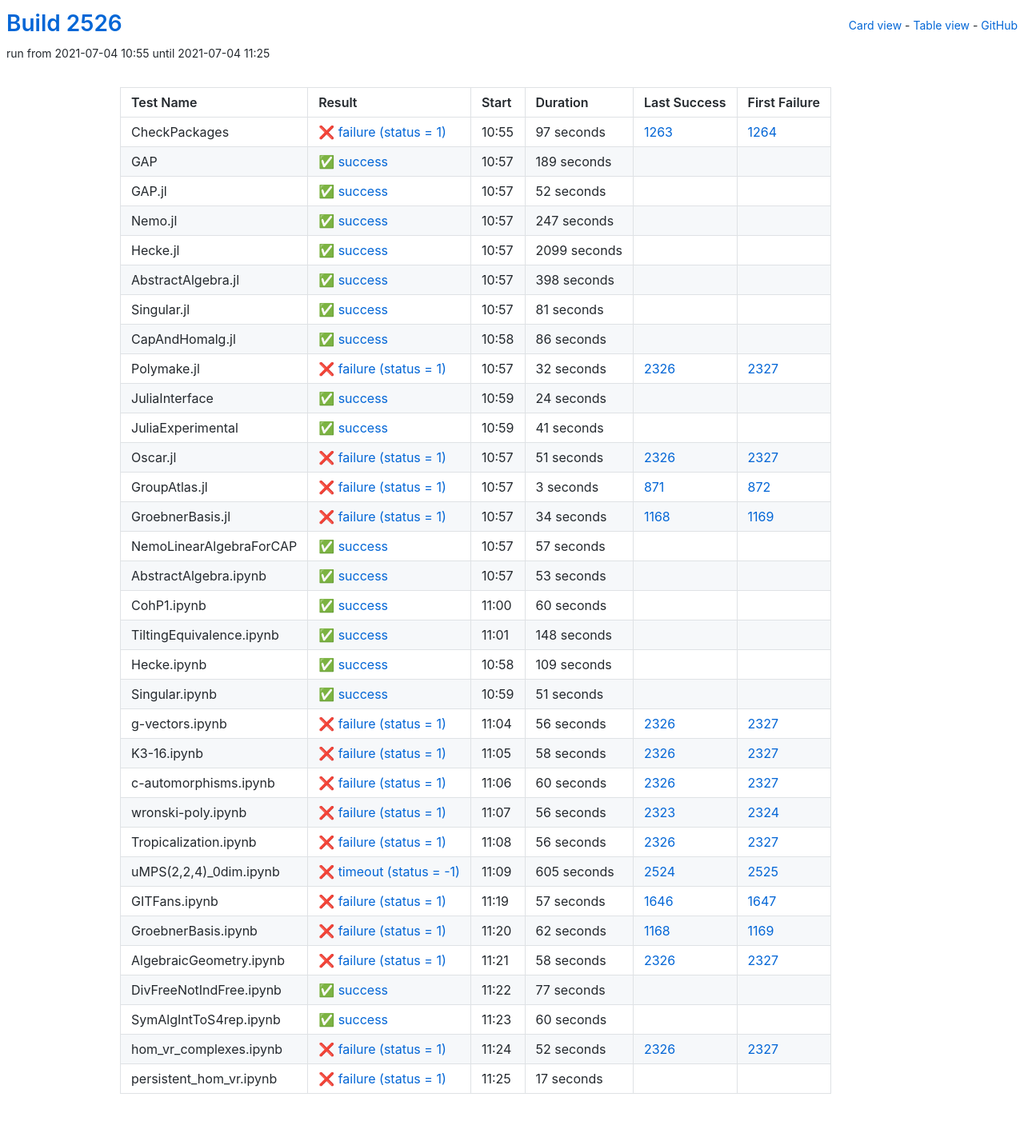
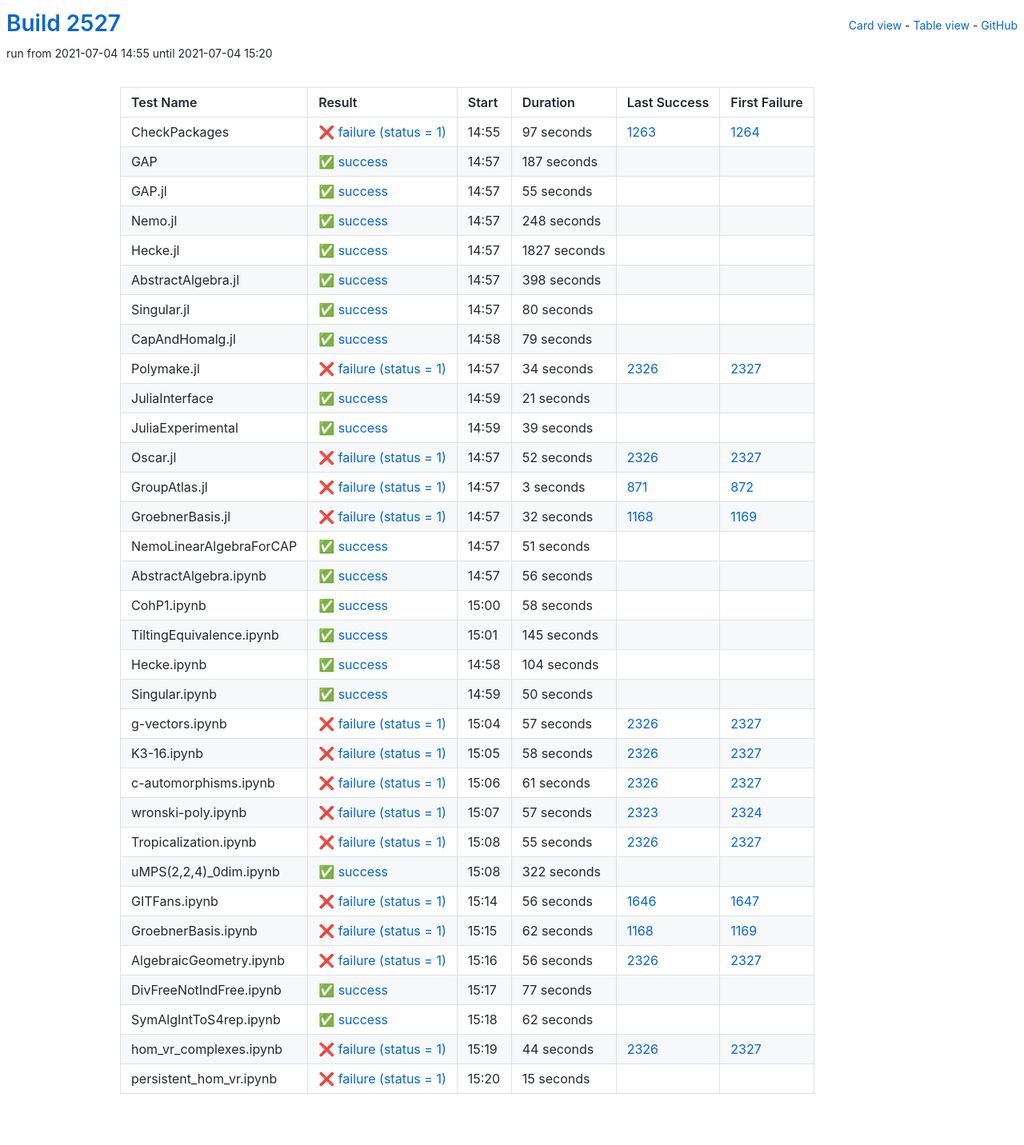
Before and after one commit to oscar-system/oscar-ci-status-stable, a Jekyll site: the page built from table.html, in a window 1280 px wide. Shown: the whole page at 80% size. Built offline with Jekyll 4.4.1, drawn with Linux system fonts in a browser that asks for light colours.

Commit message:
Build #2527

```diff
--- a/_data/ci.yml
+++ b/_data/ci.yml
@@ -1,6 +1,6 @@
 ---
-build: 2526
-build_url: https://oscarci.mathematik.uni-kl.de/job/oscar-stable/2526/
+build: 2527
+build_url: https://oscarci.mathematik.uni-kl.de/job/oscar-stable/2527/
 job: oscar-stable
 organization: oscar-system
 repo: oscar-ci-status-stable
@@ -8,8 +8,8 @@ repourl: https://github.com/oscar-system/oscar-ci-status-stable
 tests:
 - name: CheckPackages
   id: checkpackages
-  log: https://oscarci.mathematik.uni-kl.de/job/oscar-stable/2526/artifact/logs/build-2526/CheckPackages.log
-  start: 2021-07-04 10:55
+  log: https://oscarci.mathematik.uni-kl.de/job/oscar-stable/2527/artifact/logs/build-2527/CheckPackages.log
+  start: 2021-07-04 14:55
   success: false
   exitcode: 1
   status: failure
@@ -20,56 +20,56 @@ tests:
   first_failure_url: https://oscarci.mathematik.uni-kl.de/job/oscar-stable/1264/
 - name: GAP
   id: gap
-  log: https://oscarci.mathematik.uni-kl.de/job/oscar-stable/2526/artifact/logs/build-2526/GAP.log
-  start: 2021-07-04 10:57
+  log: https://oscarci.mathematik.uni-kl.de/job/oscar-stable/2527/artifact/logs/build-2527/GAP.log
+  start: 2021-07-04 14:57
   success: true
   exitcode: 0
   status: success
-  duration: 189
+  duration: 187
   last_success: false
   last_success_url:
   first_failure: false
   first_failure_url:
 - name: GAP.jl
   id: gap-jl
-  log: https://oscarci.mathematik.uni-kl.de/job/oscar-stable/2526/artifact/logs/build-2526/GAP.jl.log
-  start: 2021-07-04 10:57
+  log: https://oscarci.mathematik.uni-kl.de/job/oscar-stable/2527/artifact/logs/build-2527/GAP.jl.log
+  start: 2021-07-04 14:57
   success: true
   exitcode: 0
   status: success
-  duration: 52
+  duration: 55
   last_success: false
   last_success_url:
   first_failure: false
   first_failure_url:
 - name: Nemo.jl
   id: nemo-jl
-  log: https://oscarci.mathematik.uni-kl.de/job/oscar-stable/2526/artifact/logs/build-2526/Nemo.jl.log
-  start: 2021-07-04 10:57
+  log: https://oscarci.mathematik.uni-kl.de/job/oscar-stable/2527/artifact/logs/build-2527/Nemo.jl.log
+  start: 2021-07-04 14:57
   success: true
   exitcode: 0
   status: success
-  duration: 247
+  duration: 248
   last_success: false
   last_success_url:
   first_failure: false
   first_failure_url:
 - name: Hecke.jl
   id: hecke-jl
-  log: https://oscarci.mathematik.uni-kl.de/job/oscar-stable/2526/artifact/logs/build-2526/Hecke.jl.log
-  start: 2021-07-04 10:57
+  log: https://oscarci.mathematik.uni-kl.de/job/oscar-stable/2527/artifact/logs/build-2527/Hecke.jl.log
+  start: 2021-07-04 14:57
   success: true
   exitcode: 0
   status: success
-  duration: 2099
+  duration: 1827
   last_success: false
   last_success_url:
   first_failure: false
   first_failure_url:
 - name: AbstractAlgebra.jl
   id: abstractalgebra-jl
-  log: https://oscarci.mathematik.uni-kl.de/job/oscar-stable/2526/artifact/logs/build-2526/AbstractAlgebra.jl.log
-  start: 2021-07-04 10:57
+  log: https://oscarci.mathematik.uni-kl.de/job/oscar-stable/2527/artifact/logs/build-2527/AbstractAlgebra.jl.log
+  start: 2021-07-04 14:57
   success: true
   exitcode: 0
   status: success
@@ -80,80 +80,80 @@ tests:
   first_failure_url:
 - name: Singular.jl
   id: singular-jl
-  log: https://oscarci.mathematik.uni-kl.de/job/oscar-stable/2526/artifact/logs/build-2526/Singular.jl.log
-  start: 2021-07-04 10:57
+  log: https://oscarci.mathematik.uni-kl.de/job/oscar-stable/2527/artifact/logs/build-2527/Singular.jl.log
+  start: 2021-07-04 14:57
   success: true
   exitcode: 0
   status: success
-  duration: 81
+  duration: 80
   last_success: false
   last_success_url:
   first_failure: false
   first_failure_url:
 - name: CapAndHomalg.jl
   id: capandhomalg-jl
-  log: https://oscarci.mathematik.uni-kl.de/job/oscar-stable/2526/artifact/logs/build-2526/CapAndHomalg.jl.log
-  start: 2021-07-04 10:58
+  log: https://oscarci.mathematik.uni-kl.de/job/oscar-stable/2527/artifact/logs/build-2527/CapAndHomalg.jl.log
+  start: 2021-07-04 14:58
   success: true
   exitcode: 0
   status: success
-  duration: 86
+  duration: 79
   last_success: false
   last_success_url:
   first_failure: false
   first_failure_url:
 - name: Polymake.jl
   id: polymake-jl
-  log: https://oscarci.mathematik.uni-kl.de/job/oscar-stable/2526/artifact/logs/build-2526/Polymake.jl.log
-  start: 2021-07-04 10:57
+  log: https://oscarci.mathematik.uni-kl.de/job/oscar-stable/2527/artifact/logs/build-2527/Polymake.jl.log
+  start: 2021-07-04 14:57
   success: false
   exitcode: 1
   status: failure
-  duration: 32
+  duration: 34
   last_success: 2326
   last_success_url: https://oscarci.mathematik.uni-kl.de/job/oscar-stable/2326/
   first_failure: 2327
   first_failure_url: https://oscarci.mathematik.uni-kl.de/job/oscar-stable/2327/
 - name: JuliaInterface
   id: juliainterface
-  log: https://oscarci.mathematik.uni-kl.de/job/oscar-stable/2526/artifact/logs/build-2526/JuliaInterface.log
-  start: 2021-07-04 10:59
+  log: https://oscarci.mathematik.uni-kl.de/job/oscar-stable/2527/artifact/logs/build-2527/JuliaInterface.log
+  start: 2021-07-04 14:59
   success: true
   exitcode: 0
   status: success
-  duration: 24
+  duration: 21
   last_success: false
   last_success_url:
   first_failure: false
   first_failure_url:
 - name: JuliaExperimental
   id: juliaexperimental
-  log: https://oscarci.mathematik.uni-kl.de/job/oscar-stable/2526/artifact/logs/build-2526/JuliaExperimental.log
-  start: 2021-07-04 10:59
+  log: https://oscarci.mathematik.uni-kl.de/job/oscar-stable/2527/artifact/logs/build-2527/JuliaExperimental.log
+  start: 2021-07-04 14:59
   success: true
   exitcode: 0
   status: success
-  duration: 41
+  duration: 39
   last_success: false
   last_success_url:
   first_failure: false
   first_failure_url:
 - name: Oscar.jl
   id: oscar-jl
-  log: https://oscarci.mathematik.uni-kl.de/job/oscar-stable/2526/artifact/logs/build-2526/Oscar.jl.log
-  start: 2021-07-04 10:57
+  log: https://oscarci.mathematik.uni-kl.de/job/oscar-stable/2527/artifact/logs/build-2527/Oscar.jl.log
+  start: 2021-07-04 14:57
   success: false
   exitcode: 1
   status: failure
-  duration: 51
+  duration: 52
   last_success: 2326
   last_success_url: https://oscarci.mathematik.uni-kl.de/job/oscar-stable/2326/
   first_failure: 2327
   first_failure_url: https://oscarci.mathematik.uni-kl.de/job/oscar-stable/2327/
 - name: GroupAtlas.jl
   id: groupatlas-jl
-  log: https://oscarci.mathematik.uni-kl.de/job/oscar-stable/2526/artifact/logs/build-2526/GroupAtlas.jl.log
-  start: 2021-07-04 10:57
+  log: https://oscarci.mathematik.uni-kl.de/job/oscar-stable/2527/artifact/logs/build-2527/GroupAtlas.jl.log
+  start: 2021-07-04 14:57
   success: false
   exitcode: 1
   status: failure
@@ -164,80 +164,20 @@ tests:
   first_failure_url: https://oscarci.mathematik.uni-kl.de/job/oscar-stable/872/
 - name: GroebnerBasis.jl
   id: groebnerbasis-jl
-  log: https://oscarci.mathematik.uni-kl.de/job/oscar-stable/2526/artifact/logs/build-2526/GroebnerBasis.jl.log
-  start: 2021-07-04 10:57
+  log: https://oscarci.mathematik.uni-kl.de/job/oscar-stable/2527/artifact/logs/build-2527/GroebnerBasis.jl.log
+  start: 2021-07-04 14:57
   success: false
   exitcode: 1
   status: failure
-  duration: 34
+  duration: 32
   last_success: 1168
   last_success_url: https://oscarci.mathematik.uni-kl.de/job/oscar-stable/1168/
   first_failure: 1169
   first_failure_url: https://oscarci.mathematik.uni-kl.de/job/oscar-stable/1169/
 - name: NemoLinearAlgebraForCAP
   id: nemolinearalgebraforcap
-  log: https://oscarci.mathematik.uni-kl.de/job/oscar-stable/2526/artifact/logs/build-2526/NemoLinearAlgebraForCAP.log
-  start: 2021-07-04 10:57
-  success: true
-  exitcode: 0
-  status: success
-  duration: 57
-  last_success: false
-  last_success_url:
-  first_failure: false
-  first_failure_url:
-- name: AbstractAlgebra.ipynb
-  id: abstractalgebra-ipynb
-  log: https://oscarci.mathematik.uni-kl.de/job/oscar-stable/2526/artifact/logs/build-2526/AbstractAlgebra.ipynb.log
-  start: 2021-07-04 10:57
-  success: true
-  exitcode: 0
-  status: success
-  duration: 53
-  last_success: false
-  last_success_url:
-  first_failure: false
-  first_failure_url:
-- name: CohP1.ipynb
-  id: cohp1-ipynb
-  log: https://oscarci.mathematik.uni-kl.de/job/oscar-stable/2526/artifact/logs/build-2526/CohP1.ipynb.log
-  start: 2021-07-04 11:00
-  success: true
-  exitcode: 0
-  status: success
-  duration: 60
-  last_success: false
-  last_success_url:
-  first_failure: false
-  first_failure_url:
-- name: TiltingEquivalence.ipynb
-  id: tiltingequivalence-ipynb
-  log: https://oscarci.mathematik.uni-kl.de/job/oscar-stable/2526/artifact/logs/build-2526/TiltingEquivalence.ipynb.log
-  start: 2021-07-04 11:01
-  success: true
-  exitcode: 0
-  status: success
-  duration: 148
-  last_success: false
-  last_success_url:
-  first_failure: false
-  first_failure_url:
-- name: Hecke.ipynb
-  id: hecke-ipynb
-  log: https://oscarci.mathematik.uni-kl.de/job/oscar-stable/2526/artifact/logs/build-2526/Hecke.ipynb.log
-  start: 2021-07-04 10:58
-  success: true
-  exitcode: 0
-  status: success
-  duration: 109
-  last_success: false
-  last_success_url:
-  first_failure: false
-  first_failure_url:
-- name: Singular.ipynb
-  id: singular-ipynb
-  log: https://oscarci.mathematik.uni-kl.de/job/oscar-stable/2526/artifact/logs/build-2526/Singular.ipynb.log
-  start: 2021-07-04 10:59
+  log: https://oscarci.mathematik.uni-kl.de/job/oscar-stable/2527/artifact/logs/build-2527/NemoLinearAlgebraForCAP.log
+  start: 2021-07-04 14:57
   success: true
   exitcode: 0
   status: success
@@ -246,22 +186,82 @@ tests:
   last_success_url:
   first_failure: false
   first_failure_url:
+- name: AbstractAlgebra.ipynb
+  id: abstractalgebra-ipynb
+  log: https://oscarci.mathematik.uni-kl.de/job/oscar-stable/2527/artifact/logs/build-2527/AbstractAlgebra.ipynb.log
+  start: 2021-07-04 14:57
+  success: true
+  exitcode: 0
+  status: success
+  duration: 56
+  last_success: false
+  last_success_url:
+  first_failure: false
+  first_failure_url:
+- name: CohP1.ipynb
+  id: cohp1-ipynb
+  log: https://oscarci.mathematik.uni-kl.de/job/oscar-stable/2527/artifact/logs/build-2527/CohP1.ipynb.log
+  start: 2021-07-04 15:00
+  success: true
+  exitcode: 0
+  status: success
+  duration: 58
+  last_success: false
+  last_success_url:
+  first_failure: false
+  first_failure_url:
+- name: TiltingEquivalence.ipynb
+  id: tiltingequivalence-ipynb
+  log: https://oscarci.mathematik.uni-kl.de/job/oscar-stable/2527/artifact/logs/build-2527/TiltingEquivalence.ipynb.log
+  start: 2021-07-04 15:01
+  success: true
+  exitcode: 0
+  status: success
+  duration: 145
+  last_success: false
+  last_success_url:
+  first_failure: false
+  first_failure_url:
+- name: Hecke.ipynb
+  id: hecke-ipynb
+  log: https://oscarci.mathematik.uni-kl.de/job/oscar-stable/2527/artifact/logs/build-2527/Hecke.ipynb.log
+  start: 2021-07-04 14:58
+  success: true
+  exitcode: 0
+  status: success
+  duration: 104
+  last_success: false
+  last_success_url:
+  first_failure: false
+  first_failure_url:
+- name: Singular.ipynb
+  id: singular-ipynb
+  log: https://oscarci.mathematik.uni-kl.de/job/oscar-stable/2527/artifact/logs/build-2527/Singular.ipynb.log
+  start: 2021-07-04 14:59
+  success: true
+  exitcode: 0
+  status: success
+  duration: 50
+  last_success: false
+  last_success_url:
+  first_failure: false
+  first_failure_url:
 - name: g-vectors.ipynb
   id: g-vectors-ipynb
-  log: https://oscarci.mathematik.uni-kl.de/job/oscar-stable/2526/artifact/logs/build-2526/g-vectors.ipynb.log
-  start: 2021-07-04 11:04
+  log: https://oscarci.mathematik.uni-kl.de/job/oscar-stable/2527/artifact/logs/build-2527/g-vectors.ipynb.log
+  start: 2021-07-04 15:04
   success: false
   exitcode: 1
   status: failure
-  duration: 56
+  duration: 57
   last_success: 2326
   last_success_url: https://oscarci.mathematik.uni-kl.de/job/oscar-stable/2326/
   first_failure: 2327
   first_failure_url: https://oscarci.mathematik.uni-kl.de/job/oscar-stable/2327/
 - name: K3-16.ipynb
   id: k3-16-ipynb
-  log: https://oscarci.mathematik.uni-kl.de/job/oscar-stable/2526/artifact/logs/build-2526/K3-16.ipynb.log
-  start: 2021-07-04 11:05
+  log: https://oscarci.mathematik.uni-kl.de/job/oscar-stable/2527/artifact/logs/build-2527/K3-16.ipynb.log
+  start: 2021-07-04 15:05
   success: false
   exitcode: 1
   status: failure
@@ -272,68 +272,68 @@ tests:
   first_failure_url: https://oscarci.mathematik.uni-kl.de/job/oscar-stable/2327/
 - name: c-automorphisms.ipynb
   id: c-automorphisms-ipynb
-  log: https://oscarci.mathematik.uni-kl.de/job/oscar-stable/2526/artifact/logs/build-2526/c-automorphisms.ipynb.log
-  start: 2021-07-04 11:06
+  log: https://oscarci.mathematik.uni-kl.de/job/oscar-stable/2527/artifact/logs/build-2527/c-automorphisms.ipynb.log
+  start: 2021-07-04 15:06
   success: false
   exitcode: 1
   status: failure
-  duration: 60
+  duration: 61
   last_success: 2326
   last_success_url: https://oscarci.mathematik.uni-kl.de/job/oscar-stable/2326/
   first_failure: 2327
   first_failure_url: https://oscarci.mathematik.uni-kl.de/job/oscar-stable/2327/
 - name: wronski-poly.ipynb
   id: wronski-poly-ipynb
-  log: https://oscarci.mathematik.uni-kl.de/job/oscar-stable/2526/artifact/logs/build-2526/wronski-poly.ipynb.log
-  start: 2021-07-04 11:07
+  log: https://oscarci.mathematik.uni-kl.de/job/oscar-stable/2527/artifact/logs/build-2527/wronski-poly.ipynb.log
+  start: 2021-07-04 15:07
   success: false
   exitcode: 1
   status: failure
-  duration: 56
+  duration: 57
   last_success: 2323
   last_success_url: https://oscarci.mathematik.uni-kl.de/job/oscar-stable/2323/
   first_failure: 2324
   first_failure_url: https://oscarci.mathematik.uni-kl.de/job/oscar-stable/2324/
 - name: Tropicalization.ipynb
   id: tropicalization-ipynb
-  log: https://oscarci.mathematik.uni-kl.de/job/oscar-stable/2526/artifact/logs/build-2526/Tropicalization.ipynb.log
-  start: 2021-07-04 11:08
+  log: https://oscarci.mathematik.uni-kl.de/job/oscar-stable/2527/artifact/logs/build-2527/Tropicalization.ipynb.log
+  start: 2021-07-04 15:08
   success: false
   exitcode: 1
   status: failure
-  duration: 56
+  duration: 55
   last_success: 2326
   last_success_url: https://oscarci.mathematik.uni-kl.de/job/oscar-stable/2326/
   first_failure: 2327
   first_failure_url: https://oscarci.mathematik.uni-kl.de/job/oscar-stable/2327/
 - name: uMPS(2,2,4)_0dim.ipynb
   id: umps-2-2-4-0dim-ipynb
-  log: https://oscarci.mathematik.uni-kl.de/job/oscar-stable/2526/artifact/logs/build-2526/uMPS-2-2-4-_0dim.ipynb.log
-  start: 2021-07-04 11:09
-  success: false
-  exitcode: -1
-  status: timeout
-  duration: 605
-  last_success: 2524
-  last_success_url: https://oscarci.mathematik.uni-kl.de/job/oscar-stable/2524/
-  first_failure: 2525
-  first_failure_url: https://oscarci.mathematik.uni-kl.de/job/oscar-stable/2525/
+  log: https://oscarci.mathematik.uni-kl.de/job/oscar-stable/2527/artifact/logs/build-2527/uMPS-2-2-4-_0dim.ipynb.log
+  start: 2021-07-04 15:08
+  success: true
+  exitcode: 0
+  status: success
+  duration: 322
+  last_success: false
+  last_success_url:
+  first_failure: false
+  first_failure_url:
 - name: GITFans.ipynb
   id: gitfans-ipynb
-  log: https://oscarci.mathematik.uni-kl.de/job/oscar-stable/2526/artifact/logs/build-2526/GITFans.ipynb.log
-  start: 2021-07-04 11:19
+  log: https://oscarci.mathematik.uni-kl.de/job/oscar-stable/2527/artifact/logs/build-2527/GITFans.ipynb.log
+  start: 2021-07-04 15:14
   success: false
   exitcode: 1
   status: failure
-  duration: 57
+  duration: 56
   last_success: 1646
   last_success_url: https://oscarci.mathematik.uni-kl.de/job/oscar-stable/1646/
   first_failure: 1647
   first_failure_url: https://oscarci.mathematik.uni-kl.de/job/oscar-stable/1647/
 - name: GroebnerBasis.ipynb
   id: groebnerbasis-ipynb
-  log: https://oscarci.mathematik.uni-kl.de/job/oscar-stable/2526/artifact/logs/build-2526/GroebnerBasis.ipynb.log
-  start: 2021-07-04 11:20
+  log: https://oscarci.mathematik.uni-kl.de/job/oscar-stable/2527/artifact/logs/build-2527/GroebnerBasis.ipynb.log
+  start: 2021-07-04 15:15
   success: false
   exitcode: 1
   status: failure
@@ -344,20 +344,20 @@ tests:
   first_failure_url: https://oscarci.mathematik.uni-kl.de/job/oscar-stable/1169/
 - name: AlgebraicGeometry.ipynb
   id: algebraicgeometry-ipynb
-  log: https://oscarci.mathematik.uni-kl.de/job/oscar-stable/2526/artifact/logs/build-2526/AlgebraicGeometry.ipynb.log
-  start: 2021-07-04 11:21
+  log: https://oscarci.mathematik.uni-kl.de/job/oscar-stable/2527/artifact/logs/build-2527/AlgebraicGeometry.ipynb.log
+  start: 2021-07-04 15:16
   success: false
   exitcode: 1
   status: failure
-  duration: 58
+  duration: 56
   last_success: 2326
   last_success_url: https://oscarci.mathematik.uni-kl.de/job/oscar-stable/2326/
   first_failure: 2327
   first_failure_url: https://oscarci.mathematik.uni-kl.de/job/oscar-stable/2327/
 - name: DivFreeNotIndFree.ipynb
   id: divfreenotindfree-ipynb
-  log: https://oscarci.mathematik.uni-kl.de/job/oscar-stable/2526/artifact/logs/build-2526/DivFreeNotIndFree.ipynb.log
-  start: 2021-07-04 11:22
+  log: https://oscarci.mathematik.uni-kl.de/job/oscar-stable/2527/artifact/logs/build-2527/DivFreeNotIndFree.ipynb.log
+  start: 2021-07-04 15:17
   success: true
   exitcode: 0
   status: success
@@ -368,36 +368,36 @@ tests:
   first_failure_url:
 - name: SymAlgIntToS4rep.ipynb
   id: symalginttos4rep-ipynb
-  log: https://oscarci.mathematik.uni-kl.de/job/oscar-stable/2526/artifact/logs/build-2526/SymAlgIntToS4rep.ipynb.log
-  start: 2021-07-04 11:23
+  log: https://oscarci.mathematik.uni-kl.de/job/oscar-stable/2527/artifact/logs/build-2527/SymAlgIntToS4rep.ipynb.log
+  start: 2021-07-04 15:18
   success: true
   exitcode: 0
   status: success
-  duration: 60
+  duration: 62
   last_success: false
   last_success_url:
   first_failure: false
   first_failure_url:
 - name: hom_vr_complexes.ipynb
   id: hom-vr-complexes-ipynb
-  log: https://oscarci.mathematik.uni-kl.de/job/oscar-stable/2526/artifact/logs/build-2526/hom_vr_complexes.ipynb.log
-  start: 2021-07-04 11:24
+  log: https://oscarci.mathematik.uni-kl.de/job/oscar-stable/2527/artifact/logs/build-2527/hom_vr_complexes.ipynb.log
+  start: 2021-07-04 15:19
   success: false
   exitcode: 1
   status: failure
-  duration: 52
+  duration: 44
   last_success: 2326
   last_success_url: https://oscarci.mathematik.uni-kl.de/job/oscar-stable/2326/
   first_failure: 2327
   first_failure_url: https://oscarci.mathematik.uni-kl.de/job/oscar-stable/2327/
 - name: persistent_hom_vr.ipynb
   id: persistent-hom-vr-ipynb
-  log: https://oscarci.mathematik.uni-kl.de/job/oscar-stable/2526/artifact/logs/build-2526/persistent_hom_vr.ipynb.log
-  start: 2021-07-04 11:25
+  log: https://oscarci.mathematik.uni-kl.de/job/oscar-stable/2527/artifact/logs/build-2527/persistent_hom_vr.ipynb.log
+  start: 2021-07-04 15:20
   success: false
   exitcode: 1
   status: failure
-  duration: 17
+  duration: 15
   last_success: false
   last_success_url:
   first_failure: false
```
Also changed, not shown: README.md.
